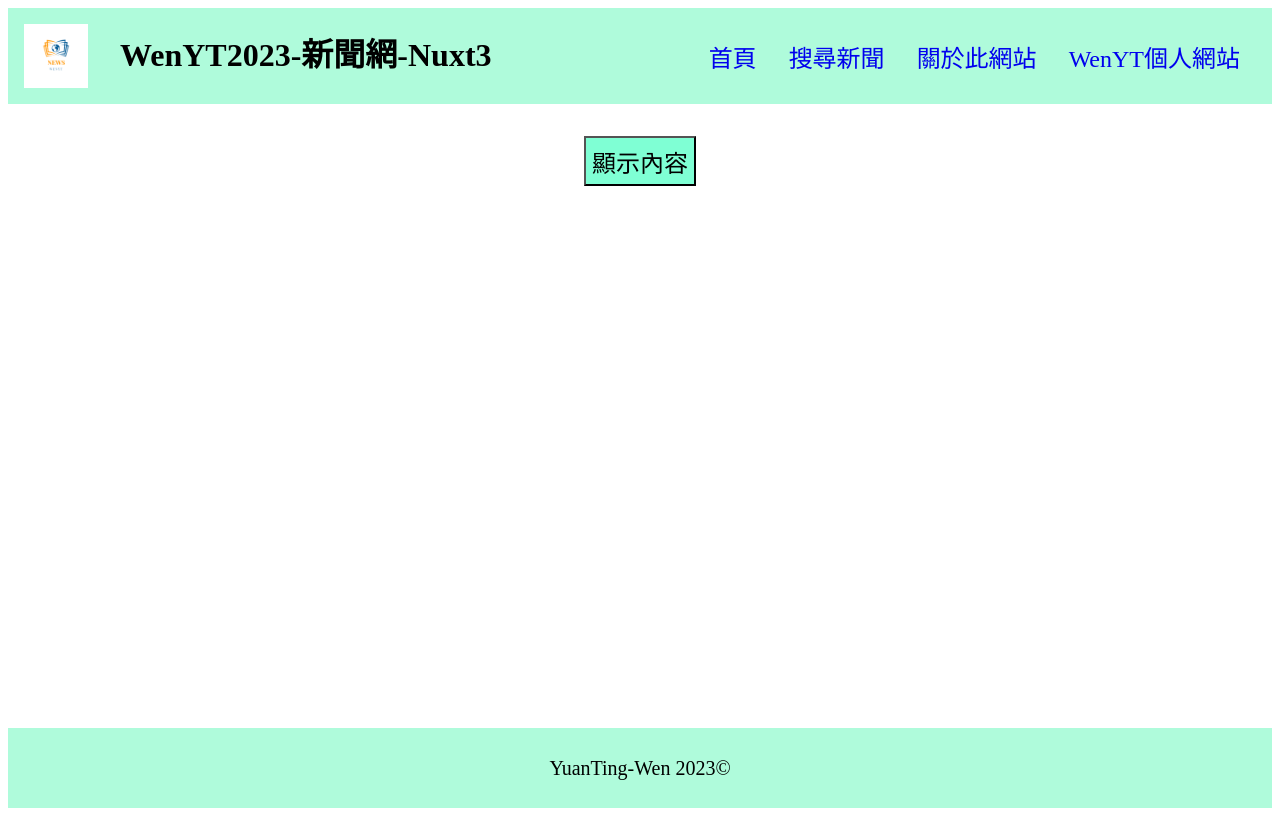
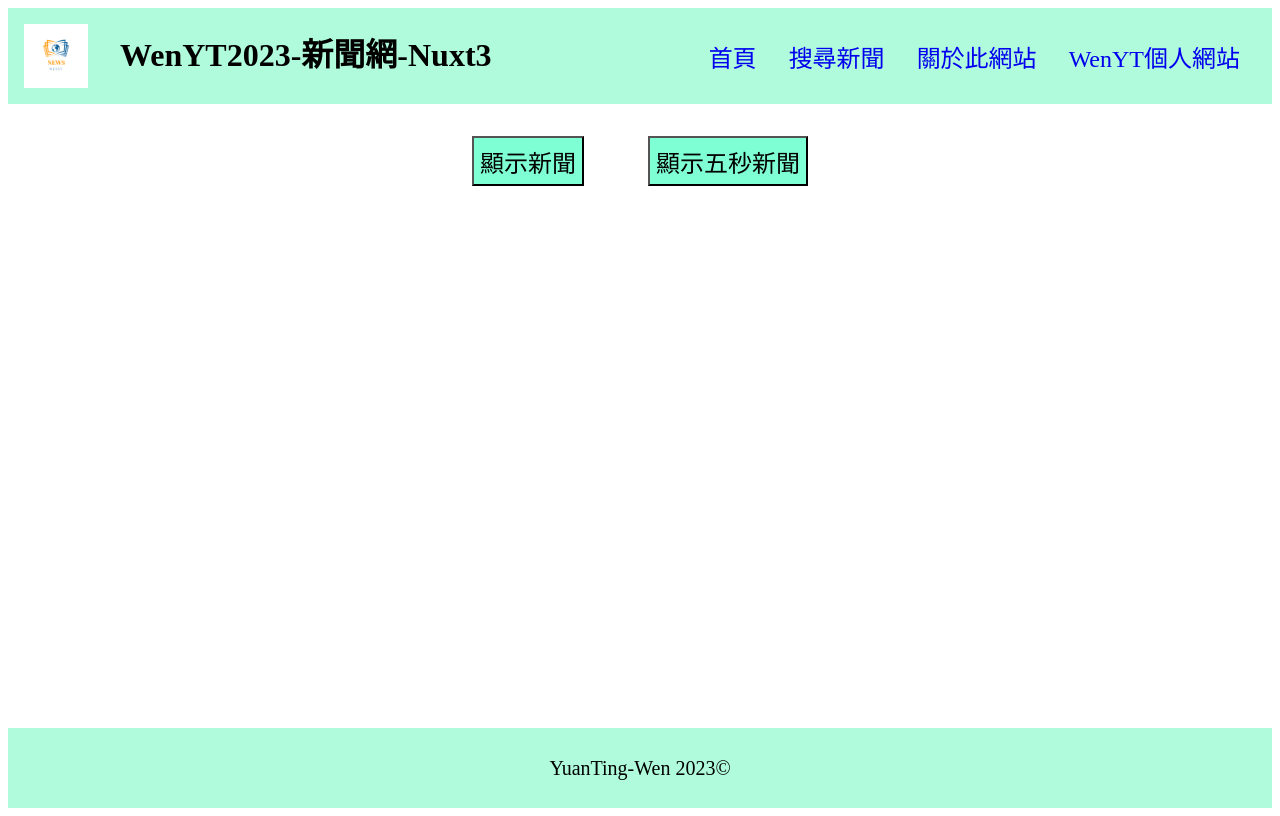
Before and after one commit to WenYuanTing/wenytNewsWebsite-nuxt.js, a Nuxt app: page /search in a window 1280 px wide. Built offline with nearby package versions, Linux system fonts and the light colour scheme.

Commit message:
add setTime showNewsButton

```diff
--- a/app.vue
+++ b/app.vue
@@ -3,12 +3,53 @@ export default {
   data() {
     return {
       showNews: false,
+      showNewsDisable: false,
+      showNews2: false,
+      showNews2Disable: false,
+      countDown: 5,
+      timer: null,
       wenYTWebSiteLink: "https://wenyt-profileweb.netlify.app/",
     };
   },
   methods: {
     handleClick() {
       this.showNews = !this.showNews;
+      this.showNews2Disable = !this.showNews2Disable;
+    },
+    handleClick2() {
+      this.showNews2 = !this.showNews2;
+      this.showNewsDisable = !this.showNewsDisable;
+    },
+  },
+  computed: {
+    label() {
+      return this.showNews ? "隱藏" : "顯示";
+    },
+    label2() {
+      return this.showNews2
+        ? "再" + this.countDown + "秒後隱藏新聞"
+        : "顯示五秒新聞";
+    },
+  },
+  watch: {
+    showNews2(newVal, oldVal) {
+      if (newVal) {
+        this.countDown = 5;
+        if (this.timer) {
+          clearInterval(this.timer);
+          this.timer = null;
+        }
+        this.timer = setInterval(() => {
+          this.countDown--;
+          console.log("countDown : " + this.countDown);
+          if (this.countDown == 0) {
+            this.showNews2 = false;
+            clearInterval(this.timer);
+            this.timer = null;
+            this.showNewsDisable = false;
+          }
+        }, 1000);
+      }
     },
   },
 };
@@ -28,14 +69,19 @@ export default {
         <a target="_blank" :href="wenYTWebSiteLink">WenYT個人網站</a>
       </div>
     </div>
-    <div class="mainInfo" v-show="showNews">
+    <div class="mainInfo" v-show="showNews || showNews2">
       <NuxtPage />
     </div>
     <div
       class="buttonContainer"
-      :style="{ 'min-height': showNews ? '20vh' : '78vh' }"
+      :style="{ 'min-height': showNews || showNews2 ? '20vh' : '78vh' }"
     >
-      <button @click="handleClick">{{ showNews ? "隱藏" : "顯示" }}內容</button>
+      <button @click="handleClick" :disabled="showNewsDisable">
+        {{ label }}新聞
+      </button>
+      <button @click="handleClick2" :disabled="showNews2Disable">
+        {{ label2 }}
+      </button>
     </div>
 
     <div class="footer">YuanTing-Wen 2023©</div>
```
